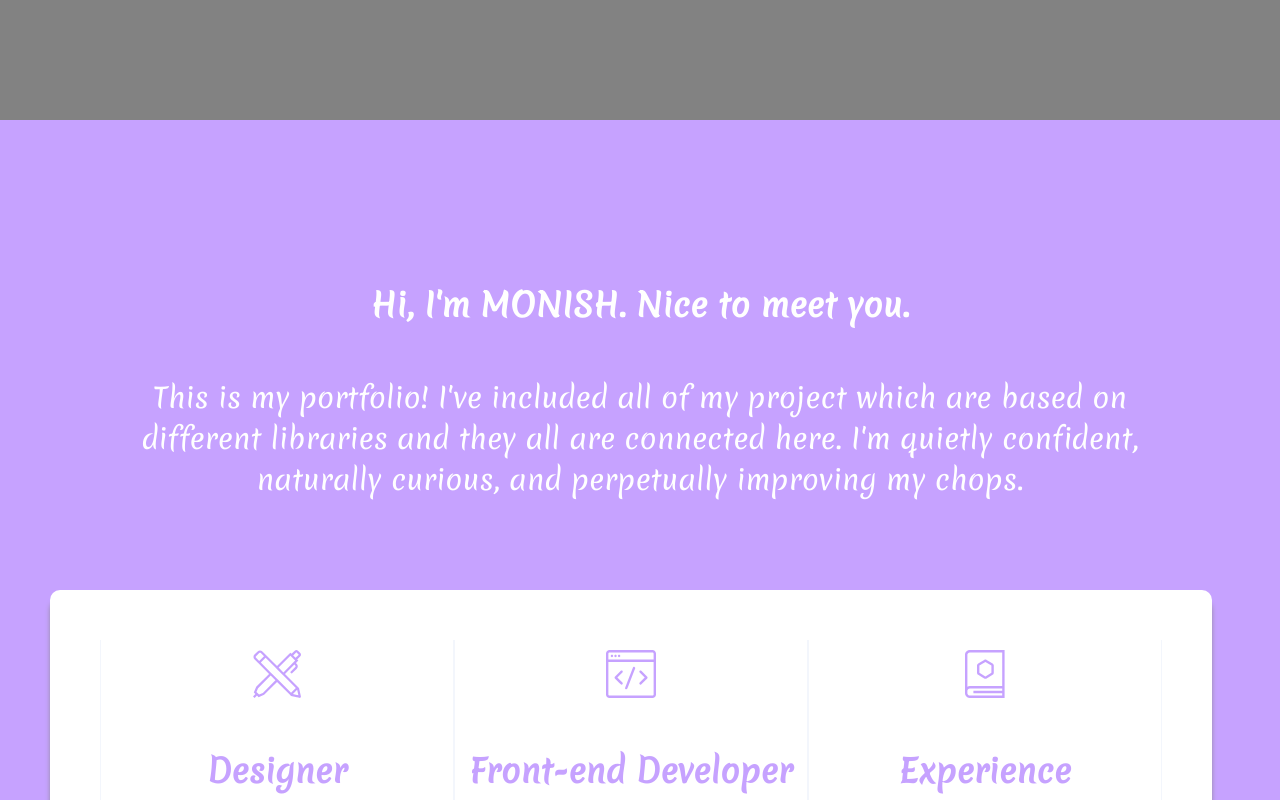
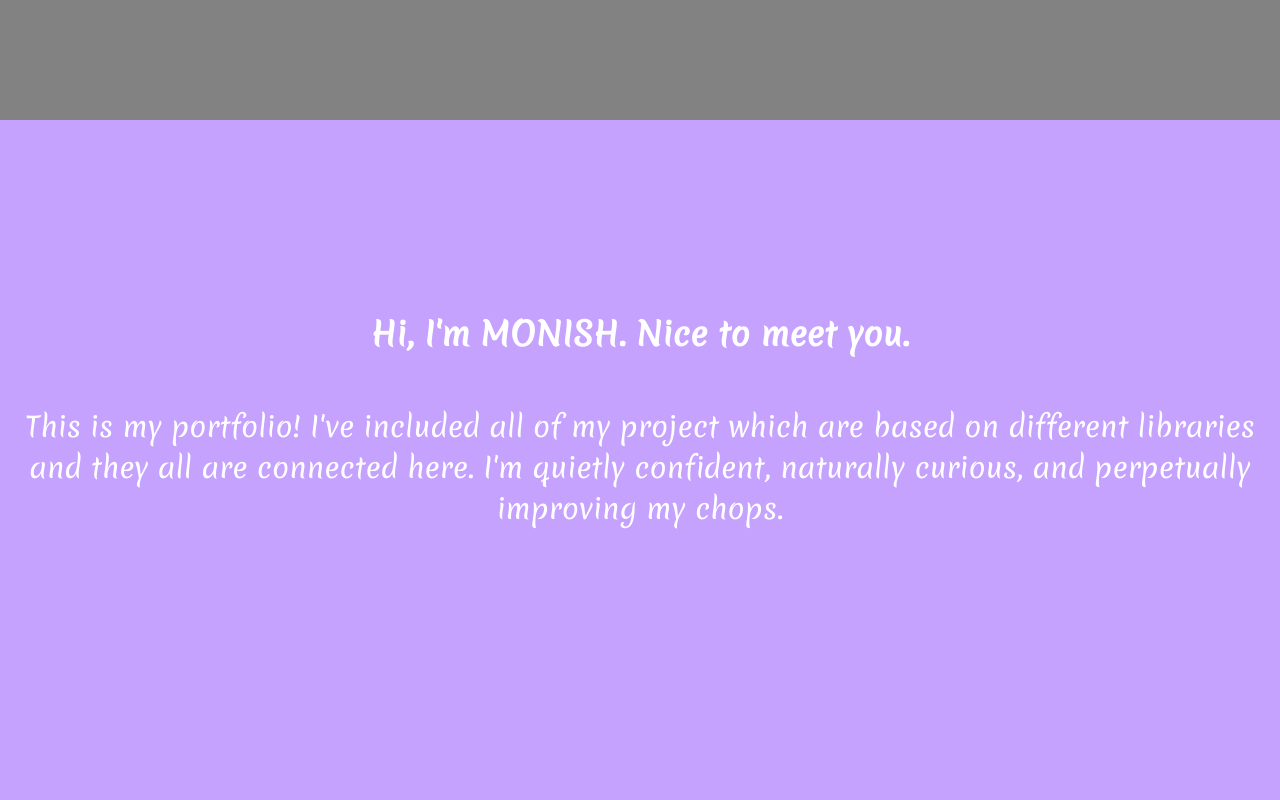
Before and after one commit to monishsharma/monishsharma.github.io, a plain HTML site: page index.html in a window 1280 px wide. Shown: the part 680-1480 px from the top of the page. Drawn offline with nearby package versions, Linux system fonts and the light colour scheme.

Commit message:
portfolio

```diff
--- a/assets/style.css
+++ b/assets/style.css
@@ -16,8 +16,10 @@ body{
 
 
 }
+
 .sabkuch{
-    display: none;
+    display:none;
+
 }
 
 .bg{
@@ -159,12 +161,16 @@ svg #wheel {
   .section1 img {
       width: 50%;
       height: auto;
+      height: 100%;
 
   }
   .intro {
       background-color: #8c43ff;
-      padding: 140px;
-
+      height: 100%;
+      position: relative;
+      padding: 10px;
+      padding-top: 50px;
+      margin-bottom: 140px;
   }
   .intro h1 {
 
@@ -172,7 +178,7 @@ svg #wheel {
     text-align: center;
     font-size: 4vh;
     font-family: 'Merienda', cursive;
-
+    margin-top: 140px;
   }
 
   .intro p {
```
